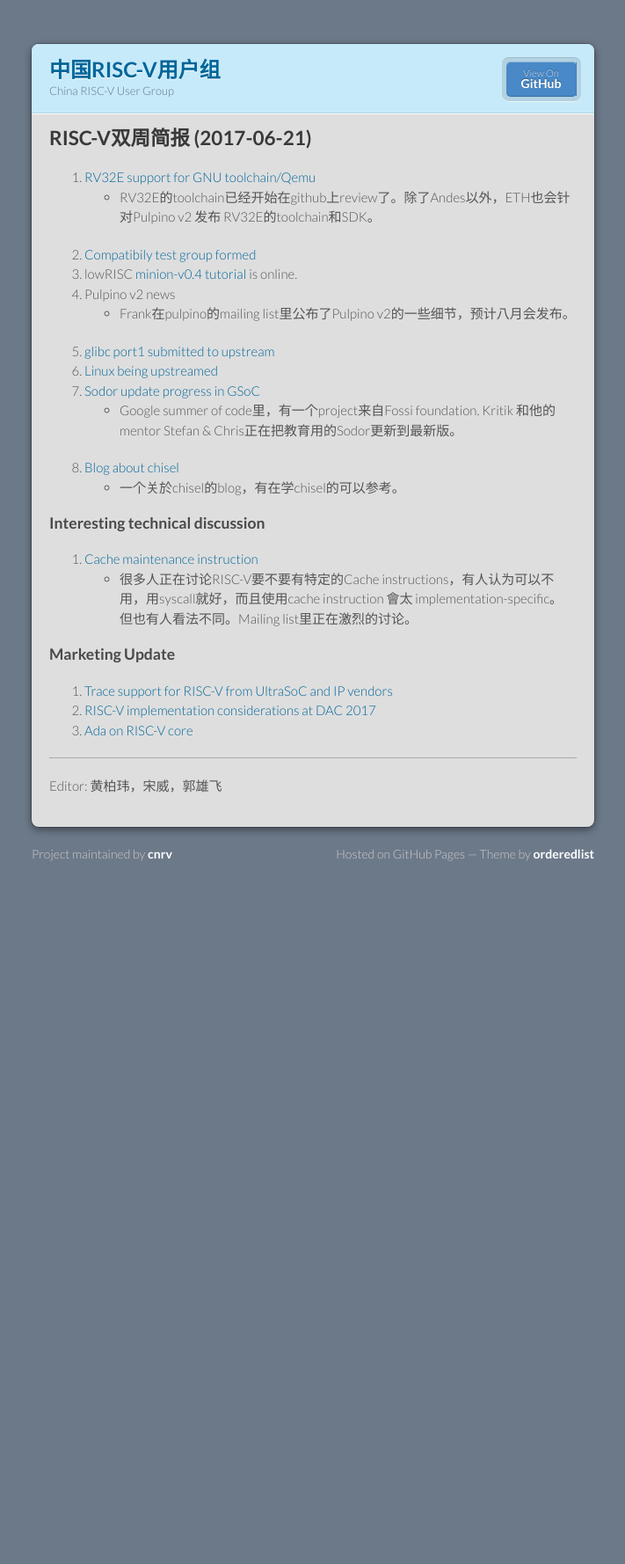
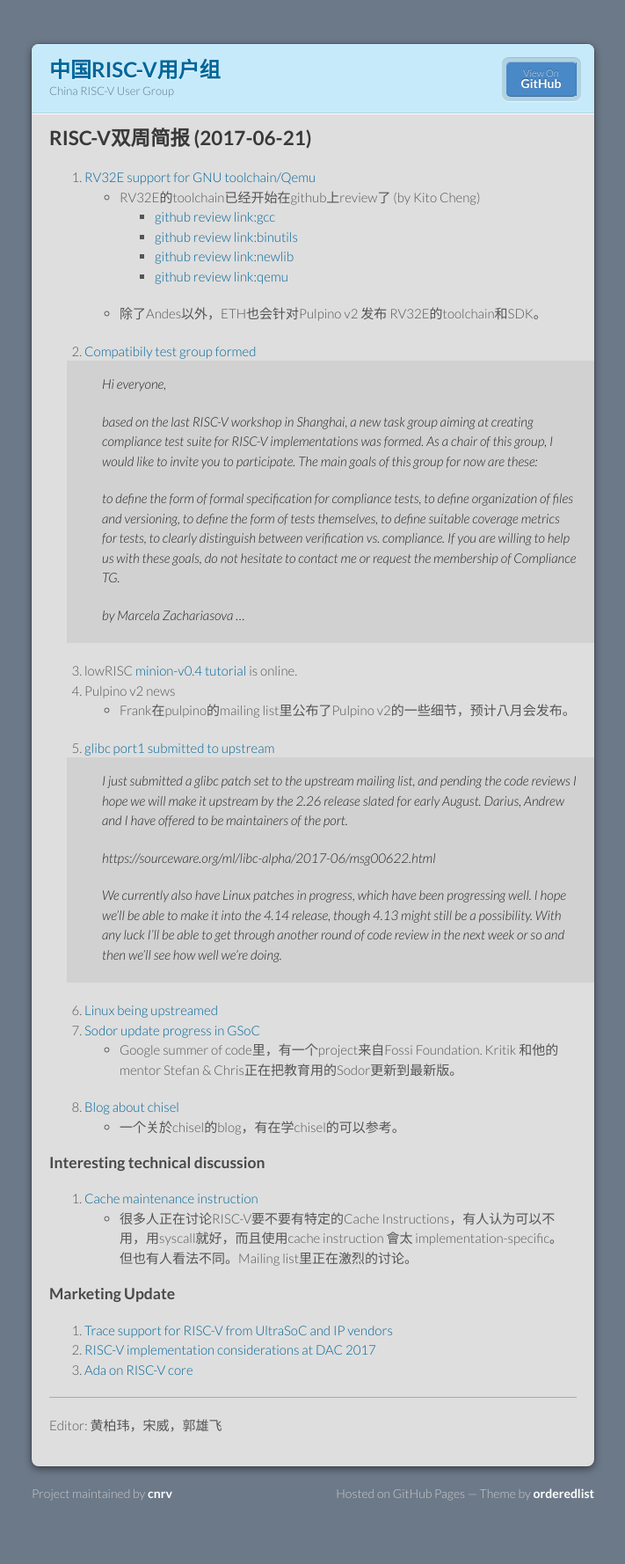
Before and after one commit to cnrv/home, a Jekyll site: the page built from bi-week-rpts/2017-06-21.md, in a window 1280 px wide. Shown: the whole page at 88% size, without its empty margins (284-995 px from the left). Built offline with Jekyll 4.4.1, drawn with Linux system fonts in a browser that asks for light colours; our own code applies the rules of GitHub Pages for plain Markdown files; before the commit the page ends 1051 px from its top, so only the background shows below that.

Commit message:
update and add quote.
Signed-off-by: Alex Guo <xfguo@credosemi.com.cn>

```diff
--- a/bi-week-rpts/2017-06-21.md
+++ b/bi-week-rpts/2017-06-21.md
@@ -5,27 +5,59 @@
 ## RISC-V双周简报 (2017-06-21)
 
 1. [RV32E support for GNU toolchain/Qemu](https://groups.google.com/a/groups.riscv.org/d/msgid/sw-dev/CA%2ByXCZBevqzCeLU5p69qqp55h00gZFNdHo3ZEtyk_LcPPOH%3DCQ%40mail.gmail.com)
-  - RV32E的toolchain已经开始在github上review了。除了Andes以外，ETH也会针对Pulpino v2 发布 RV32E的toolchain和SDK。
+    - RV32E的toolchain已经开始在github上review了 (by Kito Cheng)
+        - [github review link:gcc](https://github.com/riscv/riscv-gcc/pull/77)
+        - [github review link:binutils](https://github.com/riscv/riscv-binutils-gdb/pull/87)
+        - [github review link:newlib](https://github.com/riscv/riscv-newlib/pull/18)
+        - [github review link:qemu](https://github.com/riscv/riscv-qemu/pull/61)
+    - 除了Andes以外，ETH也会针对Pulpino v2 发布 RV32E的toolchain和SDK。
 2. [Compatibily test group formed](https://groups.google.com/a/groups.riscv.org/d/msgid/sw-dev/36d9e3da-824d-c588-3c97-b520a0430e14%40codasip.com?utm_medium=email&utm_source=footer)
+> Hi everyone,
+>
+> based on the last RISC-V workshop in Shanghai, a new task group aiming at creating compliance test suite for RISC-V implementations was formed.
+> As a chair of this group, I would like to invite you to participate.
+> The main goals of this group for now are these:
+>
+> to define the form of formal specification for compliance tests,
+> to define organization of files and versioning,
+> to define the form of tests themselves,
+> to define suitable coverage metrics for tests,
+> to clearly distinguish between verification vs. compliance.
+> If you are willing to help us with these goals, do not hesitate to contact me or request the membership of Compliance TG.
+>
+> by Marcela Zachariasova
+> ...
 3. lowRISC [minion-v0.4 tutorial](http://www.lowrisc.org/docs/minion-v0.4/) is online.
 4. Pulpino v2 news
     - Frank在pulpino的mailing list里公布了Pulpino v2的一些细节，预计八月会发布。
 5. [glibc port1 submitted to upstream](https://groups.google.com/a/groups.riscv.org/d/msgid/sw-dev/mhng-67c86d52-9383-4720-a928-469545d399cb%40palmer-si-x1c4)
+> I just submitted a glibc patch set to the upstream mailing list, and pending
+> the code reviews I hope we will make it upstream by the 2.26 release slated for
+> early August.  Darius, Andrew and I have offered to be maintainers of the port.
+>
+>   https://sourceware.org/ml/libc-alpha/2017-06/msg00622.html
+>
+> We currently also have Linux patches in progress, which have been progressing
+> well.  I hope we'll be able to make it into the 4.14 release, though 4.13 might
+> still be a possibility.  With any luck I'll be able to get through another
+> round of code review in the next week or so and then we'll see how well we're
+> doing.
+
 6. [Linux being upstreamed](https://groups.google.com/a/groups.riscv.org/d/msgid/patches/20170614183048.11040-12-palmer%40dabbelt.com)
 7. [Sodor update progress in GSoC](https://codelec.github.io/gsoc/gsoc1/)
-   - Google summer of code里，有一个project来自Fossi foundation. Kritik 和他的mentor Stefan & Chris正在把教育用的Sodor更新到最新版。
+   - Google summer of code里，有一个project来自Fossi Foundation. Kritik 和他的mentor Stefan & Chris正在把教育用的Sodor更新到最新版。
 8. [Blog about chisel](http://blog.edmondcote.com/)
    - 一个关於chisel的blog，有在学chisel的可以参考。
 
 ### Interesting technical discussion
 
 1. [Cache maintenance instruction](https://groups.google.com/a/groups.riscv.org/d/msgid/isa-dev/fea83558-920d-4d62-a584-b7df5bac24aa%40groups.riscv.org?utm_medium=email&utm_source=footer)
-   - 很多人正在讨论RISC-V要不要有特定的Cache instructions，有人认为可以不用，用syscall就好，而且使用cache instruction 會太 implementation-specific。
+   - 很多人正在讨论RISC-V要不要有特定的Cache Instructions，有人认为可以不用，用syscall就好，而且使用cache instruction 會太 implementation-specific。
 但也有人看法不同。Mailing list里正在激烈的讨论。
 
 ### Marketing Update
 
-1. [Trace support for RISC-V from UltraSoC and IP vendors](https://l.facebook.com/l.php?u=https%3A%2F%2Fwww.realwire.com%2Freleases%2FUltraSoC-announces-industrys-first-processor-trace-support-for-RISC-V&h=ATOb8W_GSfnRziv-VnDwLSREzJtfJW_LOR6pKL7LNwaJG39wf7PBbya8-xfkfK0gVXV6COYnR7ZW-8kUR_HOaVN__vO-8CVLT_ctrLXKILiDkZ07wYf59V_nXmc91C30eL8jdwOQWFPR8zWtRQ)
+1. [Trace support for RISC-V from UltraSoC and IP vendors](http://www.ultrasoc.com/ultrasoc-announces-industrys-first-processor-trace-support-risc-v/)
 2. [RISC-V implementation considerations at DAC 2017](http://www2.dac.com/events/eventdetails.aspx?id=223-23)
 3. [Ada on RISC-V core](http://blog.adacore.com/ada-on-the-first-risc-v-microcontroller)
 
```
